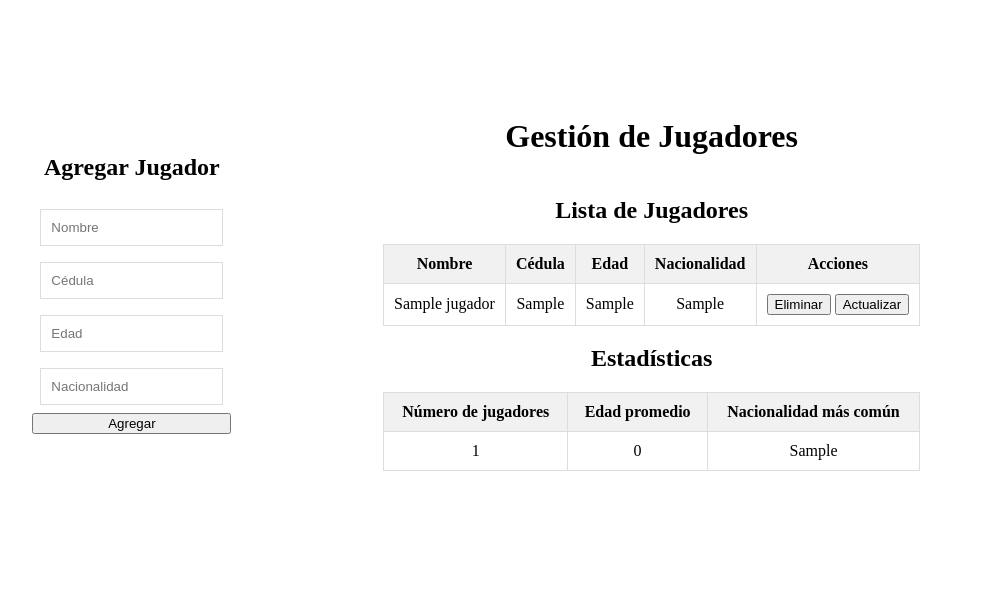
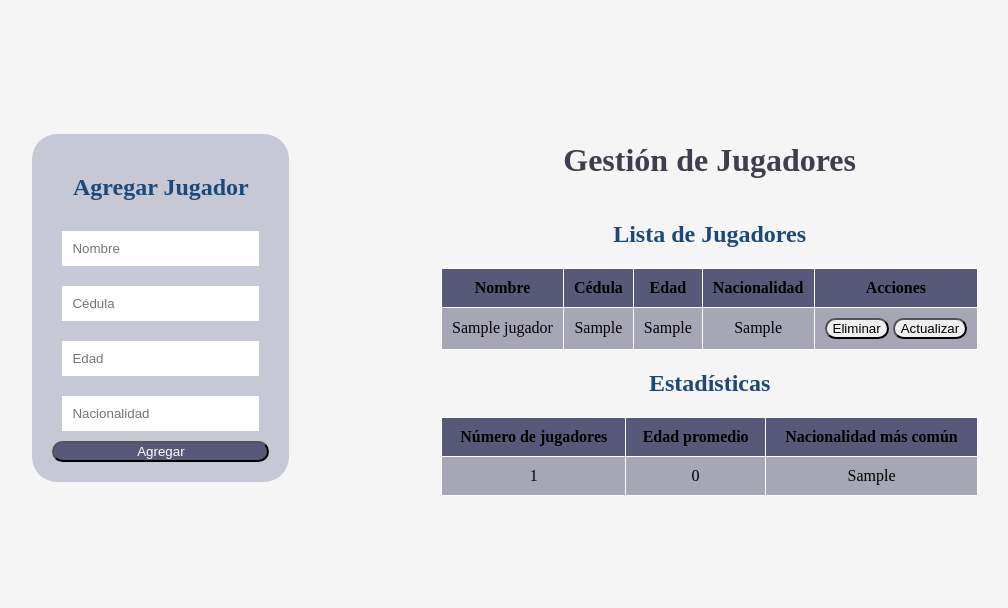
Before and after one commit to BryanB2604/flask_crud, a Flask app: page / in a window 1280 px wide. Shown: the top 608 px of the page, without its empty margins (102-1110 px from the left). Run offline with Flask 3, Linux system fonts and the light colour scheme; tables that the repository leaves empty or names only in its code hold one stand-in row (Sample ...).

Commit message:
Creacion de la interfaz con css

```diff
--- a/static/styles.css
+++ b/static/styles.css
@@ -1,3 +1,17 @@
+body {
+    background-color: #f5f5f5;
+
+    h1 {
+        color: #3e3e4c;
+        font-weight: bold;
+    }
+
+    h2 {
+        color: #1b4a79;
+        font-weight: bold;
+    }
+}
+
 .general_cointainer {
     display: flex;
     flex-direction: row;
@@ -7,7 +21,6 @@
     text-align: center;
     overflow: hidden;
 }
-
 
 .body {
     margin: 2%;
@@ -20,16 +33,32 @@
 table {
     width: 100%;
     border-collapse: collapse;
+    border: none;
 
-    th, td {
+    th,
+    td {
         padding: 10px;
-        border: 1px solid #ddd;
+        border: 1px solid #fff;
+    }
+
+
+    button {
+        border-radius: 30px;
+    }
+
+    button:hover {
+        background-color: #585879;
+        color: #fff;
     }
 }
 
 thead {
-    background-color: #f1f1f1;
+    background-color: #585879;
     font-weight: bold;
+}
+
+tbody {
+    background-color: #a6a6b5;
 }
 
 .tabla_scroll {
@@ -44,6 +73,9 @@ thead {
     justify-items: center;
     text-align: center;
     margin: 10%;
+    background-color: #c7c8d6;
+    padding: 20px;
+    border-radius: 25px;
 
     form {
         display: flex;
@@ -52,9 +84,26 @@ thead {
     }
 
     input {
-        margin: 4%;
+        margin: 10px;
         padding: 10px;
-        border: 1px solid #ddd;
+        border: 6px #ddd;
+    }
+
+    input[type="number"]::-webkit-outer-spin-button,
+    input[type="number"]::-webkit-inner-spin-button {
+        -webkit-appearance: none;
+        margin: 0;
+    }
+
+    button {
+        border-radius: 30px;
+        background-color: #585879;
+        color: #fff;
+    }
+
+    button:hover {
+        background-color: #fff;
+        color: #32006b;
     }
 
 }
```
Also changed, not shown: templates/index.html (+5 -4 lines).
